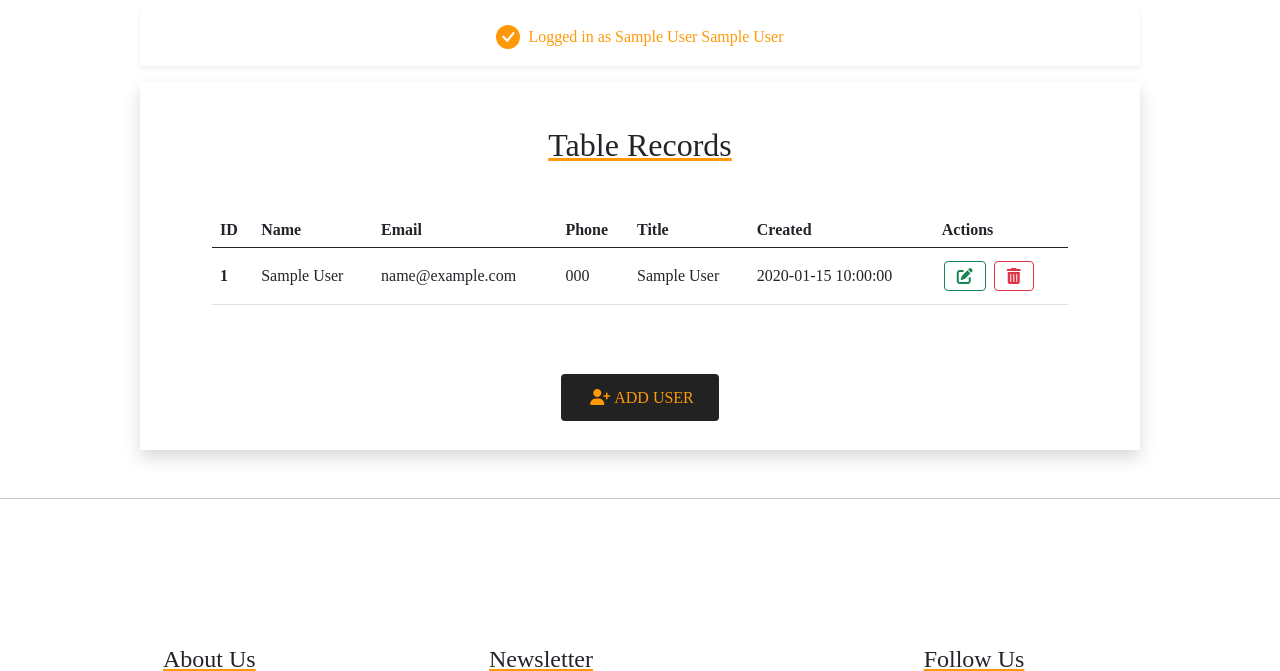
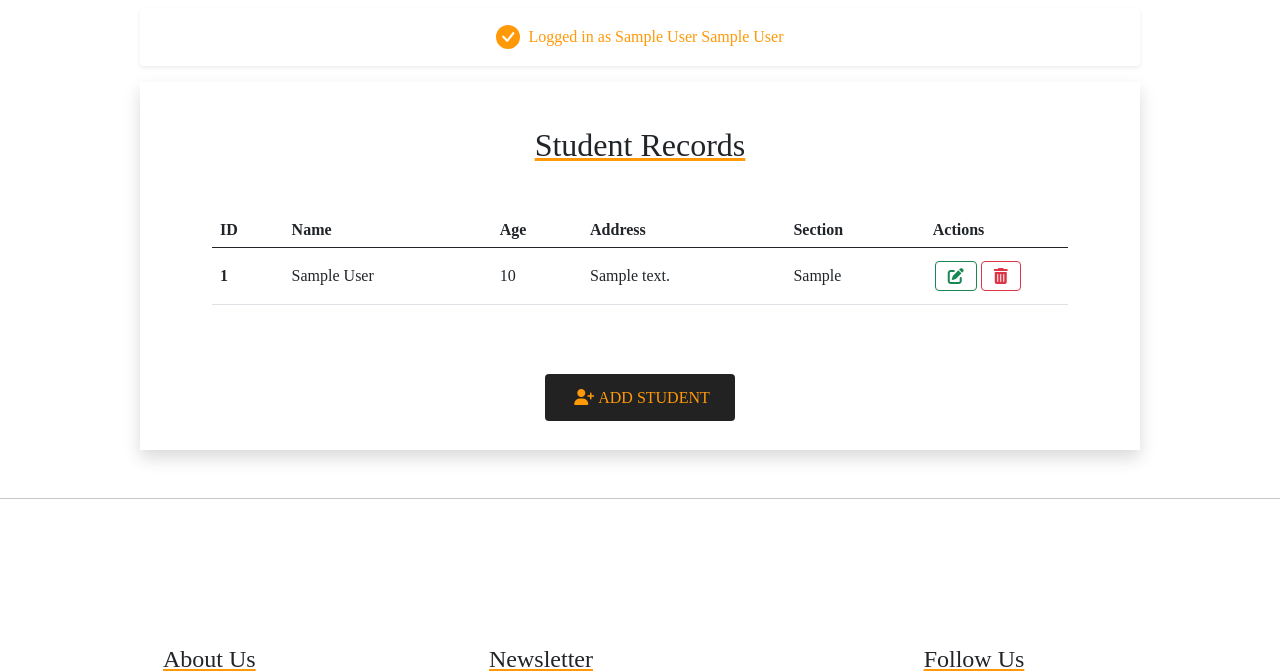
Before and after one commit to AApalafox/Blog, a PHP site: page /welcome.php in a window 1280 px wide. Shown: the part 82-753 px from the top of the page. Run offline with PHP 8.4, Linux system fonts and the light colour scheme; the visitor is signed in with stand-in values (Sample User, id 1); tables that the repository leaves empty or names only in its code hold one stand-in row (values such as "Sample post"); some libraries are stand-ins or nearby versions; some web fonts are replaced.

Commit message:
formalized ajax pdo method
removed custom validation for simplification of the code

```diff
--- a/add_user.php
+++ b/add_user.php
@@ -1,67 +1,80 @@
-
 
 <?php
 
-include "config/db_connect.php";
+include "config/db_connect_pdo.php";
 
 $name = $email = $phone = $title = "";
 
-$errors = array("name"=>"", "email"=>"", "phone"=>"", "title"=>"");
-
-if(isset($_POST["save"])){
-	// check name
-	if(empty($_POST["name"])){
-		$errors["name"] = "Your name is required";
-	} else {
+if(isset($_POST["addStudent"])){
+	if($_POST["name"]){
 		$name = $_POST["name"];
 	}
 
-	// check email
-	if(empty($_POST["email"])){
-		$errors["email"] = "An email is required";
-	} else {
-		$email = $_POST["email"];
+	if($_POST["age"]){
+		$email = $_POST["age"];
 	}
 
-	// check phone
-	if(empty($_POST["phone"])){
-		$errors["phone"] = "A phone is required";
-	} else {
-		$phone = $_POST["phone"];
+	if($_POST["address"]){
+		$phone = $_POST["address"];
 	}
 
-	// check title
-	if(empty($_POST["title"])){
-		$errors["title"] = "A title is required";
-	} else {
-		$title = $_POST["title"];
+	if($_POST["section"]){
+		$title = $_POST["section"];
 	}
 
-	if(array_filter($errors)){
-		// display label errors
-		echo '<script>alert("invalid input");</script>';
-	} else {
-		// escape sql char
-		$name = mysqli_real_escape_string($conn, $_POST["name"]);
-		$email = mysqli_real_escape_string($conn, $_POST["email"]);
-		$phone = mysqli_real_escape_string($conn, $_POST["phone"]);
-		$title = mysqli_real_escape_string($conn, $_POST["title"]);
+	// escape sql char
+	$name = $_POST["name"];
+	$age = $_POST["age"];
+	$address = $_POST["address"];
+	$section = $_POST["section"];
 
-		// create sql
-		$sql = "INSERT INTO users (name,email,phone,title) VALUES('$name','$email','$phone','$title')";
+	// // create sql
+	// $sql = "INSERT INTO users (name,email,phone,title) VALUES('$name','$email','$phone','$title')";
 
-		// save to db and check
-		if(mysqli_query($conn, $sql)){
-			// succes
-			header('Refresh: 0');
-			$name = $email = $phone = $title = "";
-			echo '<script>localStorage.clear();</script>';
-		} else {
-			echo "query error: " . mysqli_error($conn);
-		}
+	// // save to db and check
+	// if(mysqli_query($conn, $sql)){
+	// 	// succes
+	// 	header('Refresh: 0');
+	// 	$name = $email = $phone = $title = "";
+	// 	echo '<script>localStorage.clear();</script>';
+	// } else {
+	// 	echo "query error: " . mysqli_error($conn);
+	// }
 
-		mysqli_close($conn);
+	// $stmt = $conn->prepare("INSERT INTO students_tbl (name, age, address, section) VALUES ('$name', '$age', '$address', '$section')");
+	// $result = $stmt->execute([$name, $age, $address, $section]);
+
+	// $sql = "INSERT INTO students_tbl (name, age, address, section)
+	// 		VALUES ('$name', '$age', '$address', '$section')";
+	// $restul = $stmt->execute(
+	// 	array(	"name" => $name,
+	// 			"age" => $age,
+	// 			"address" => $address,
+	// 			"section" => $section)
+	// );
+
+	try {
+		$sql = "INSERT INTO students_tbl (name, age, address, section)
+		VALUES ('$name', '$age', '$address', '$section')";
+		// use exec() because no results are returned
+		$conn->exec($sql);
+		header('Refresh: 0');
+	} catch(PDOException $e) {
+		echo $sql . "<br>" . $e->getMessage();
 	}
+
+
+	// if($result){
+	// 	echo json_encode([
+	// 	'code' => '201'
+	// 	]);
+	// }else{
+	// 	echo json_encode([
+	// 		'code' => '400'
+	// 	]);
+	// }
+
+	$conn = null;
 
 } // end POST check
 ?>
@@ -69,7 +82,7 @@ if(isset($_POST["save"])){
 <!-- Button trigger modal -->
 <div class="text-center">
 	<button type="button" class="btn mybutton" data-bs-toggle="modal" data-bs-target="#exampleModal">
-		<i class="fas fa-user-plus m-1"></i>Add User
+		<i class="fas fa-user-plus m-1"></i>Add Student
 	</button>
 </div>
 
@@ -81,7 +94,7 @@ if(isset($_POST["save"])){
 				<div class="modal-header">
 					<!-- <h5 class="modal-title" id="exampleModalLabel">User Details</h5> -->
 					<h5 class="modal-title title mini-title m-0 mt-2">
-						<i class="fas fa-info-circle m-1"></i></i>User Details
+						<i class="fas fa-info-circle m-1"></i></i>Student Details
 					</h5>
 					<button type="button" class="btn-close" data-bs-dismiss="modal" aria-label="Close"></button>
 				</div>
@@ -90,34 +103,30 @@ if(isset($_POST["save"])){
 						<label class="form-label">Name</label>
 						<input type="text" class="form-control" name="name" value="<?php echo $name ?>">
 						<div class="form-text">Let us know your name.</div>
-						<div class="form-text text-danger"><?php echo $errors["name"] ?></div>
 					</div>
 					<div >
-						<label for="exampleInputEmail1" class="form-label">Email address</label>
-						<input type="email" class="form-control" name="email" aria-describedby="emailHelp" value="<?php echo $email ?>">
-						<div id="emailHelp" class="form-text">We'll never share your email with anyone else.</div>
-						<div class="form-text text-danger"><?php echo $errors["email"] ?></div>
+						<label for="exampleInputEmail1" class="form-label">Age</label>
+						<input type="text" class="form-control" name="age" aria-describedby="emailHelp" value="<?php echo $email ?>">
+						<div id="emailHelp" class="form-text">How old are you?</div>
 					</div>
 					<div class="mb-3 row">
 						<div class="col">
-							<label for="exampleInputphone1" class="form-label">Phone Number</label>
-							<input type="phone" class="form-control" name="phone"  value="<?php echo $phone ?>">
-							<div id="emailHelp" class="form-text">Write your contact number.</div>
-							<div class="form-text text-danger"><?php echo $errors["phone"] ?></div>
+							<label for="exampleInputphone1" class="form-label">Address</label>
+							<input type="phone" class="form-control" name="address"  value="<?php echo $phone ?>">
+							<div id="emailHelp" class="form-text">Write your address.</div>
 						</div>
 						<div class="col">
-							<label class="form-label">Title</label>
-							<input type="text" class="form-control" name="title" value="<?php echo $title ?>">
-							<div class="form-text">What is your title.</div>
-							<div class="form-text text-danger"><?php echo $errors["title"] ?></div>
+							<label class="form-label">Section</label>
+							<input type="text" class="form-control" name="section" value="<?php echo $title ?>">
+							<div class="form-text">What is section.</div>
 						</div>
 					</div>
 				</div>
 				<div class="modal-footer">
 					<div class="text-end">
-						<button type="submit" class="btn mybutton" name="save">
+						<button type="submit" class="btn mybutton" name="addStudent">
 							<i class="fas fa-user-plus m-1"></i>
-							Save
+							Add
 						</button>
 					</div>
 				</div>
--- a/config/db_connect_pdo.php
+++ b/config/db_connect_pdo.php
@@ -8,6 +8,7 @@
 	try {
 	  $conn = new PDO("mysql:host=$servername;dbname=$dbname", $username, $password);
 	  // set the PDO error mode to exception
+	  $conn->setAttribute(PDO::ATTR_EMULATE_PREPARES, false);
 	  $conn->setAttribute(PDO::ATTR_ERRMODE, PDO::ERRMODE_EXCEPTION);
 	} catch(PDOException $e) {
 	  echo "Connection failed: " . $e->getMessage();
--- a/delete_user.php
+++ b/delete_student.php
@@ -4,7 +4,7 @@ include 'config/db_connect_pdo.php';
 try {
 	$id = intval($_GET['q']);
 	// sql to delete a record
-	$sql = "DELETE FROM users WHERE id='$id'";
+	$sql = "DELETE FROM students_tbl WHERE id='$id'";
 
 	// use exec() because no results are returned
 	$conn->exec($sql);
--- a/modal_edit_user.php
+++ b/modal_edit_user.php
@@ -1,7 +1,7 @@
 
 <?php
 
-include "config/db_connect.php";
+include "config/db_connect_pdo.php";
 
 $name = $email = $phone = $title = "";
 
@@ -9,56 +9,56 @@ $errors = array("name"=>"", "email"=>"", "phone"=>"", "title"=>"");
 
 if(isset($_POST["saveEdit"])){
 	$id = intval($_POST["id"]);
-	// check name
-	if(empty($_POST["name"])){
-		$errors["name"] = "Your name is required";
-	} else {
+
+	if($_POST["name"]){
 		$name = $_POST["name"];
 	}
-	// check email
-	if(empty($_POST["email"])){
-		$errors["email"] = "An email is required";
-	} else {
-		$email = $_POST["email"];
-	}
-	// check phone
-	if(empty($_POST["phone"])){
-		$errors["phone"] = "A phone is required";
-	} else {
-		$phone = $_POST["phone"];
-	}
-	// check title
-	if(empty($_POST["title"])){
-		$errors["title"] = "A title is required";
-	} else {
-		$title = $_POST["title"];
+
+	if($_POST["age"]){
+		$age = $_POST["age"];
 	}
 
-	if(array_filter($errors)){
-		// display label errors
-		echo '<script>alert("invalid input");</script>';
-	} else {
-		// escape sql char
-		$name = mysqli_real_escape_string($conn, $_POST["name"]);
-		$email = mysqli_real_escape_string($conn, $_POST["email"]);
-		$phone = mysqli_real_escape_string($conn, $_POST["phone"]);
-		$title = mysqli_real_escape_string($conn, $_POST["title"]);
+	if($_POST["address"]){
+		$address = $_POST["address"];
+	}
 
-		// create sql
-		$sql = "UPDATE users SET name='$name', email='$email', phone='$phone', title='$title' WHERE id=$id";
+	if($_POST["section"]){
+		$section = $_POST["section"];
+	}
 
-		// save to db and check
-		if(mysqli_query($conn, $sql)){
-			// succes
-			$name = $email = $phone = $title = "";
-			echo '<script>localStorage.clear();</script>';
-			header("Refresh:0");
-		} else {
-			echo "query error: " . mysqli_error($conn);
-		}
+	// escape sql char
+	$name = $_POST["name"];
+	$age = $_POST["age"];
+	$address = $_POST["address"];
+	$section = $_POST["section"];
 
-		mysqli_close($conn);
+	// // create sql
+	// $sql = "UPDATE users SET name='$name', email='$email', phone='$phone', title='$title' WHERE id=$id";
+
+	// // save to db and check
+	// if(mysqli_query($conn, $sql)){
+	// 	// succes
+	// 	$name = $email = $phone = $title = "";
+	// 	echo '<script>localStorage.clear();</script>';
+	// 	header("Refresh:0");
+	// } else {
+	// 	echo "query error: " . mysqli_error($conn);
+	// }
+	// mysqli_close($conn);
+
+	// $sql = "UPDATE students_tbl SET name='$name', age='$age', address='$address', section='$section' WHERE id = $id";
+	// $stmt = $conn->prepare($sql);
+	// $stmt->execute();
+	try {
+		$sql = "UPDATE students_tbl SET name='$name', age='$age', address='$address', section='$section' WHERE id = $id";
+		// use exec() because no results are returned
+		$conn->exec($sql);
+		header('Refresh: 0');
+	} catch(PDOException $e) {
+		echo $sql . "<br>" . $e->getMessage();
 	}
+
+	$conn = null;
 
 } // end POST check
 ?>
@@ -71,7 +71,7 @@ if(isset($_POST["saveEdit"])){
 				<div class="modal-header">
 					<!-- <h5 class="modal-title" id="exampleModalLabel">User Details</h5> -->
 					<h5 class="modal-title title mini-title m-0 mt-2">
-						<i class="fas fa-info-circle m-1"></i></i>User Details
+						<i class="fas fa-info-circle m-1"></i></i>Student Details
 					</h5>
 					<button type="button" class="btn-close" data-bs-dismiss="modal" aria-label="Close"></button>
 				</div>
@@ -84,26 +84,22 @@ if(isset($_POST["saveEdit"])){
 						<label class="form-label">Name</label>
 						<input type="text" id="editName" class="form-control" name="name" value="<?php echo htmlspecialchars($account["name"]); ?>">
 						<div class="form-text">Let us know your name.</div>
-						<div class="form-text text-danger"><?php echo $errors["name"] ?></div>
 					</div>
 					<div >
-						<label for="exampleInputEmail1" class="form-label">Email address</label>
-						<input type="email" id="editEmail" class="form-control" name="email" aria-describedby="emailHelp" value="<?php echo htmlspecialchars($account["email"]);?>">
-						<div id="emailHelp" class="form-text">We'll never share your email with anyone else.</div>
-						<div class="form-text text-danger"><?php echo $errors["email"] ?></div>
+						<label for="exampleInputEmail1" class="form-label">Age</label>
+						<input type="text" id="editAge" class="form-control" name="age" aria-describedby="emailHelp" value="<?php echo htmlspecialchars($account["age"]);?>">
+						<div id="emailHelp" class="form-text">How old are you?</div>
 					</div>
 					<div class="mb-3 row">
 						<div class="col">
-							<label for="exampleInputphone1" class="form-label">Phone Number</label>
-							<input type="phone" id="editPhone" class="form-control" name="phone"  value="<?php echo htmlspecialchars($account["phone"]); ?>">
-							<div id="emailHelp" class="form-text">Write your contact number.</div>
-							<div class="form-text text-danger"><?php echo $errors["phone"] ?></div>
+							<label for="exampleInputphone1" class="form-label">Address</label>
+							<input type="phone" id="editAddress" class="form-control" name="address"  value="<?php echo htmlspecialchars($account["address"]); ?>">
+							<div id="emailHelp" class="form-text">Write your addres.</div>
 						</div>
 						<div class="col">
-							<label class="form-label">Title</label>
-							<input type="text" id="editTitle" class="form-control" name="title" value="<?php echo htmlspecialchars($account["title"]); ?>">
-							<div class="form-text">What is your title.</div>
-							<div class="form-text text-danger"><?php echo $errors["title"] ?></div>
+							<label class="form-label">Section</label>
+							<input type="text" id="editSection" class="form-control" name="section" value="<?php echo htmlspecialchars($account["section"]); ?>">
+							<div class="form-text">What is your section.</div>
 						</div>
 					</div>
 				</div>
--- a/mystyle.css
+++ b/mystyle.css
@@ -121,11 +121,14 @@ a:hover {
 .list-group-item:hover {
 	font-weight: bold;
 	outline: 2px solid gray;
-
 }
 
 .btn {
 	margin: 5px 2px;
+}
+
+.btn-tooltip {
+	position: absolute;
 }
 
 .thumb-info {
--- a/welcome.php
+++ b/welcome.php
@@ -7,7 +7,7 @@
 
 	include 'config/db_connect_pdo.php';
 	try {
-		$stmt = $conn->prepare("SELECT id,name,email,phone,title,created_at FROM users");
+		$stmt = $conn->prepare("SELECT id,name,age,address,section FROM students_tbl");
 		$stmt->execute();
 
 		// set the resulting array to associative
@@ -34,7 +34,7 @@
 	</div>
 </div>
 <div class=" mb-5 shadow min-height p-4 mx-auto">
-	<h2 class=" mini-title text-center">Table Records</h2>
+	<h2 class=" mini-title text-center">Student Records</h2>
 	<div class="m-5 table-responsive">
 		<table class="table table-hover mb-3">
 			<thead>
@@ -42,10 +42,9 @@
 				<tr>
 					<th scope="col">ID</th>
 					<th scope="col">Name</th>
-					<th scope="col">Email</th>
-					<th scope="col">Phone</th>
-					<th scope="col">Title</th>
-					<th scope="col">Created</th>
+					<th scope="col">Age</th>
+					<th scope="col">Address</th>
+					<th scope="col">Section</th>
 					<th scope="col">Actions</th>
 				</tr>
 			</thead>
@@ -54,26 +53,24 @@
 					<tr  class="align-middle">
 						<th scope="row"><?php echo htmlspecialchars($account["id"]); ?></th>
 						<td><?php echo htmlspecialchars($account["name"]); ?></td>
-						<td><?php echo htmlspecialchars($account["email"]); ?></td>
-						<td><?php echo htmlspecialchars($account["phone"]); ?></td>
-						<td><?php echo htmlspecialchars($account["title"]); ?></td>
-						<td><?php echo htmlspecialchars($account["created_at"]); ?></td>
+						<td><?php echo htmlspecialchars($account["age"]); ?></td>
+						<td><?php echo htmlspecialchars($account["address"]); ?></td>
+						<td><?php echo htmlspecialchars($account["section"]); ?></td>
 						<td>
-							<span data-bs-toggle="tooltip" data-bs-placement="top" title="Edit User">
+							<span data-bs-toggle="tooltip" data-bs-placement="top" title="Edit Student">
 								<button type="button" onclick='editUser(
 									{
 										id: "<?php echo $account["id"];?>",
-										email: "<?php echo $account["email"];?>",
 										name: "<?php echo $account["name"];?>",
-										phone: "<?php echo $account["phone"];?>",
-										title: "<?php echo $account["title"];?>"
+										age: "<?php echo $account["age"];?>",
+										address: "<?php echo $account["address"];?>",
+										section: "<?php echo $account["section"];?>"
 									})' class="btn btn-outline-success " data-bs-toggle="modal" data-bs-target="#editModal">
 									<i class="fas fa-edit"></i>
 								</button>
 							</span>
-
-							<span data-bs-toggle="tooltip" data-bs-placement="top" title="Delete User">
-								<button type="button" onclick="deleteUser(<?php echo $account['id'];?>)" class="btn btn-outline-danger">
+							<span data-bs-toggle="tooltip" data-bs-placement="top" title="Delete Student">
+								<button type="button" onclick="deleteStudent(<?php echo $account['id'];?>)" class="btn btn-outline-danger btn-tooltip">
 									<i class="fas fa-trash-alt"></i>
 								</button>
 							</span>
@@ -95,29 +92,23 @@
 </html>
 
 <script>
-	var tooltipTriggerList = [].slice.call(document.querySelectorAll('[data-bs-toggle="tooltip"]'));
-	var tooltipList = tooltipTriggerList.map(function (tooltipTriggerEl) {
-		return new bootstrap.Tooltip(tooltipTriggerEl)
-	});
-
-	function deleteUser(id){
+	function deleteStudent(id){
 		var xmlhttp = new XMLHttpRequest();
 		xmlhttp.onreadystatechange = function() {
 			if (this.readyState == 4 && this.status == 200) {
 				location.reload();
-				alert('User deleted');
+				alert('Student record deleted');
 			}
 		};
-		xmlhttp.open("GET","delete_user.php?q="+id,true);
+		xmlhttp.open("GET","delete_student.php?q="+id,true);
 		xmlhttp.send();
 	}
 	function editUser(data){
 		$("#editID").val(data["id"]);
 		$("#editName").val(data["name"]);
-		$("#editEmail").val(data["email"]);
-		$("#editPhone").val(data["phone"]);
-		$("#editTitle").val(data["title"]);
-		console.log(id);
+		$("#editAge").val(data["age"]);
+		$("#editAddress").val(data["address"]);
+		$("#editSection").val(data["section"]);
 	}
 </script>
 <? ob_flush(); ?>
```
